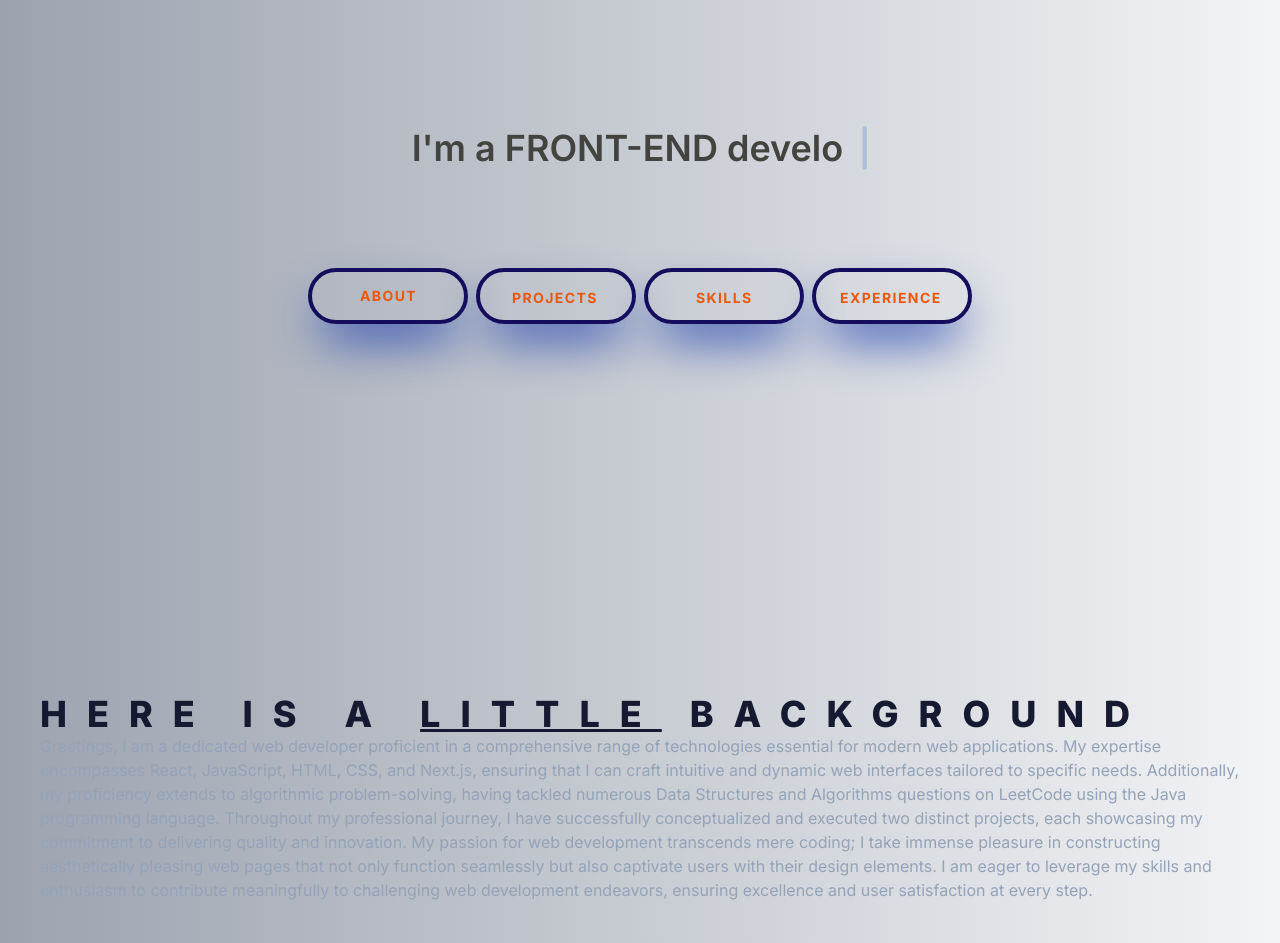
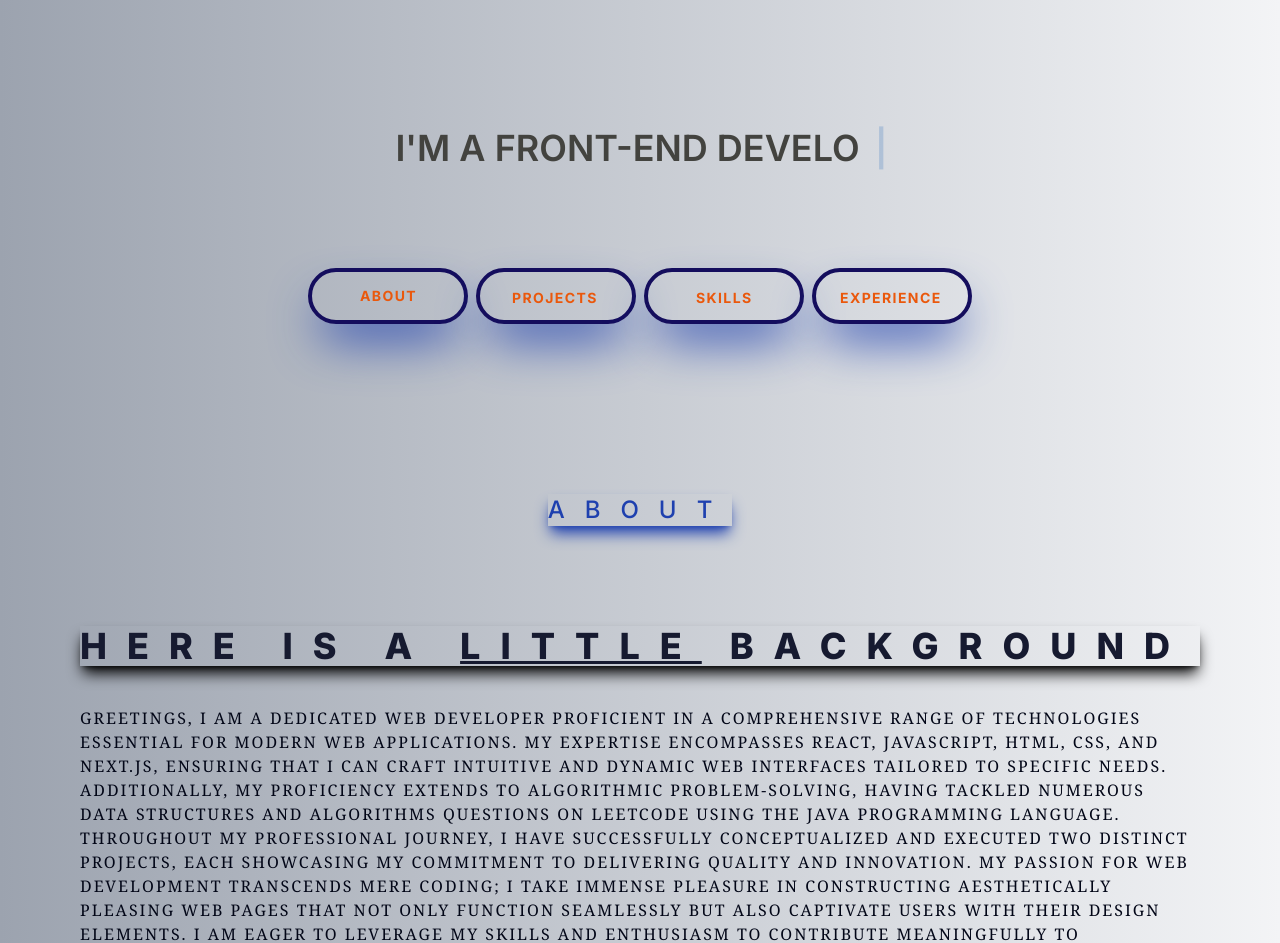
Before and after one commit to yashasvishukla127/portfolio-2ndtime, a Next.js app: page / in a window 1280 px wide. Shown: the part 452-1395 px from the top of the page. Built offline with nearby package versions, Linux system fonts and the light colour scheme.

Commit message:
styled text of about section

```diff
--- a/components/About.tsx
+++ b/components/About.tsx
@@ -10,12 +10,13 @@ type Props = {}
 const About = (props: Props) => {
   return (
     <div className='h-screen flex flex-col relative text-center md:text-left md:flex-row
-    max-w-7xl px-10 mx-auto justify-evenly items-center '>
+    max-w-7xl px-10 mx-auto justify-evenly items-center space-y-8  md:space-y-0'>
+     <h3 className='tracking-[20px] uppercase text-blue-800 absolute top-12 text-2xl md:top-24 font-medium shadow-blue-800 shadow-lg hover:-skew-y-3'>about</h3>
 
-
-      <div className=''>
-        <h4 className=' text-pretty uppercase tracking-[20px] text-4xl font-extrabold text-[#161A30] '> here is a   <span className='underline'>little</span> BACKGROUND</h4>
-        <p>
+      <div className='space-y-10 px-0 md:px-10'>
+        <h4 className=' text-pretty uppercase tracking-[20px] text-4xl font-extrabold shadow-black shadow-lg hover:-skew-y-3 text-[#161A30] '>
+           here is a   <span className='underline'>little</span> BACKGROUND</h4>
+        <p className='tracking-[2px] text-slate-950 uppercase text- font-serif'>
         Greetings,
 
         I am a dedicated web developer proficient in a comprehensive range of technologies
--- a/components/Hero.tsx
+++ b/components/Hero.tsx
@@ -37,7 +37,7 @@ const Hero = (props: Props) => {
 
         <div className='z-20'>
             <h2 className='translate-y-20 bottom-6 text-4xl font-semibold px-10 text-[#43433f]'>
-                <span className='mr-3' >{text}</span>
+                <span className='mr-3 uppercase' >{text}</span>
                 <Cursor cursorColor= "#3876BF" />
             </h2>
 
```
